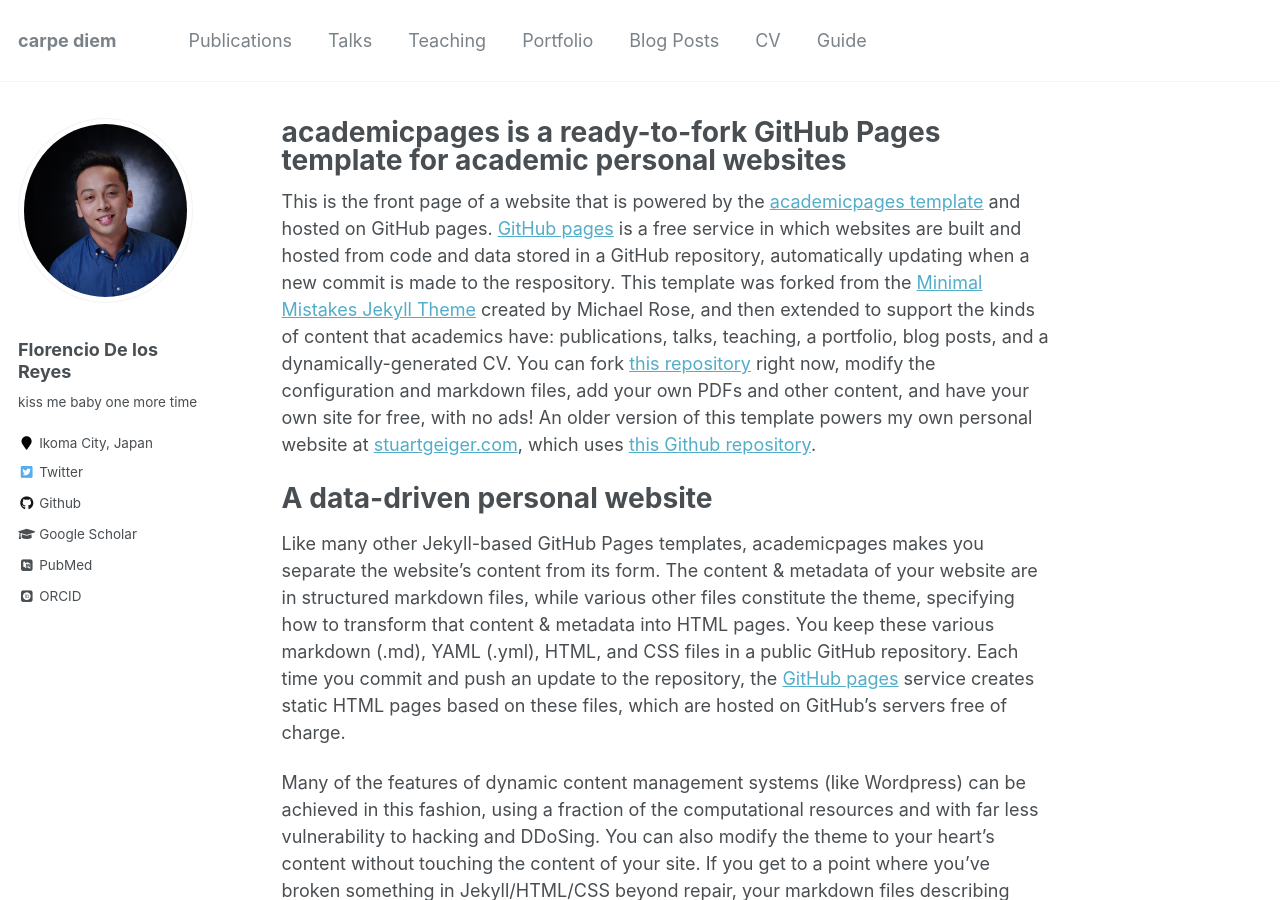
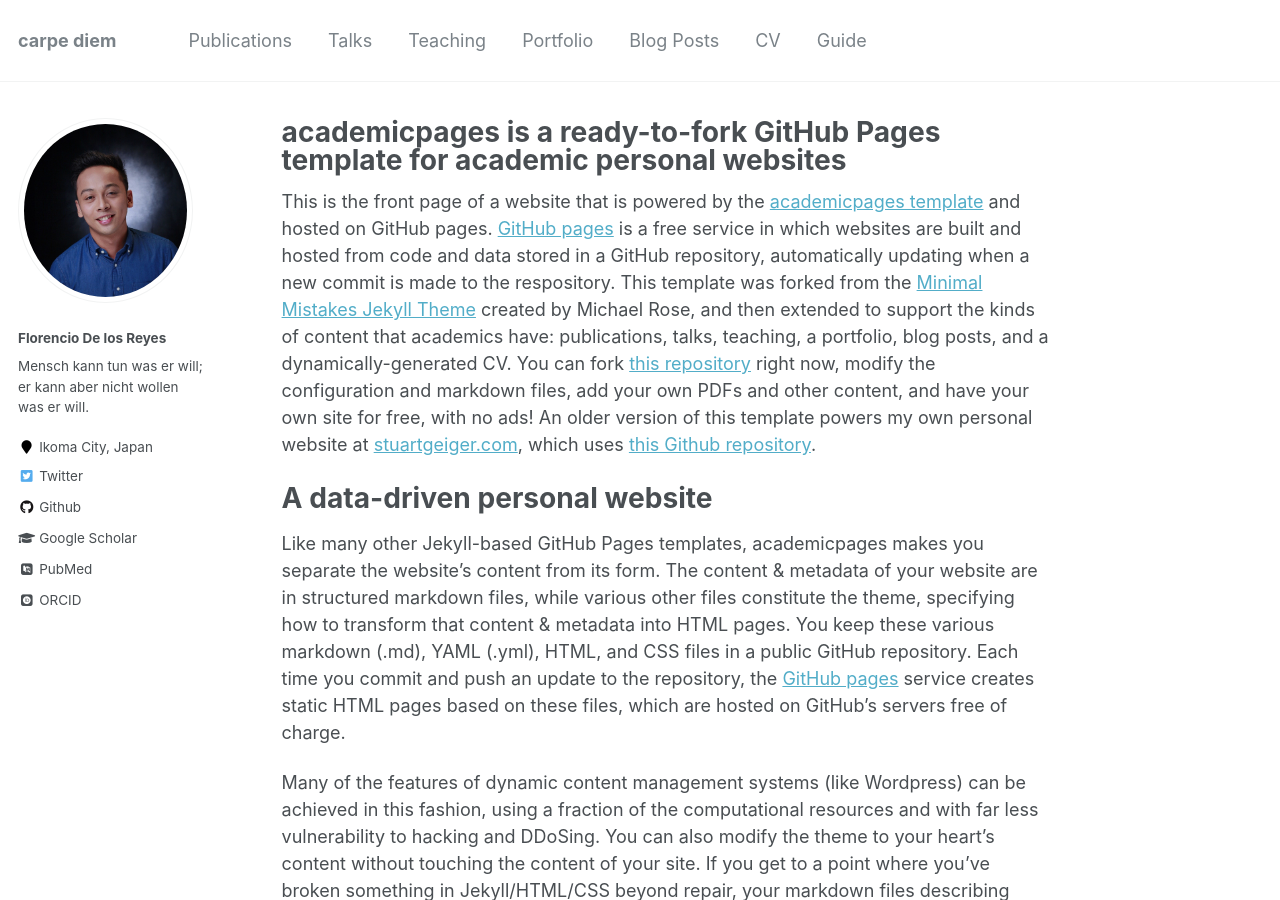
Before and after one commit to fddelosreyes/fddelosreyes.github.io, a Jekyll site: the page built from _pages/about.md, in a window 1280 px wide and 900 px high. Built offline with Jekyll 4.4.1, drawn with Linux system fonts in a browser that asks for light colours; some web fonts are replaced.

Commit message:
Update _config.yml

```diff
--- a/_config.yml
+++ b/_config.yml
@@ -80,9 +80,9 @@ analytics:
 
 # Site Author
 author:
-  name             : "<h4>Florencio De los Reyes</h4>"
+  name             : "<E><h5>Florencio De los Reyes</h5><E>"
   avatar           : "enzo.jpeg"
-  bio              : "kiss me baby one more time"
+  bio              : "Mensch kann tun was er will; er kann aber nicht wollen was er will."
   location         : "Ikoma City, Japan"
   employer         :
   pubmed           : "https://www.ncbi.nlm.nih.gov/pubmed/?term=john+snow"
```
